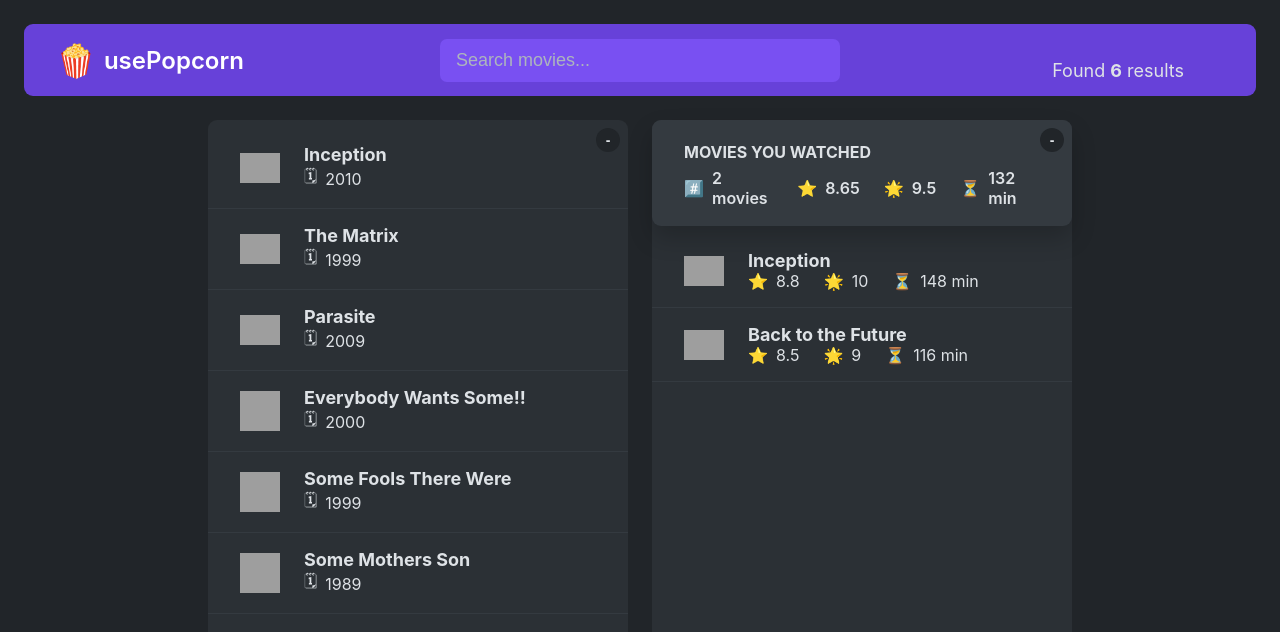
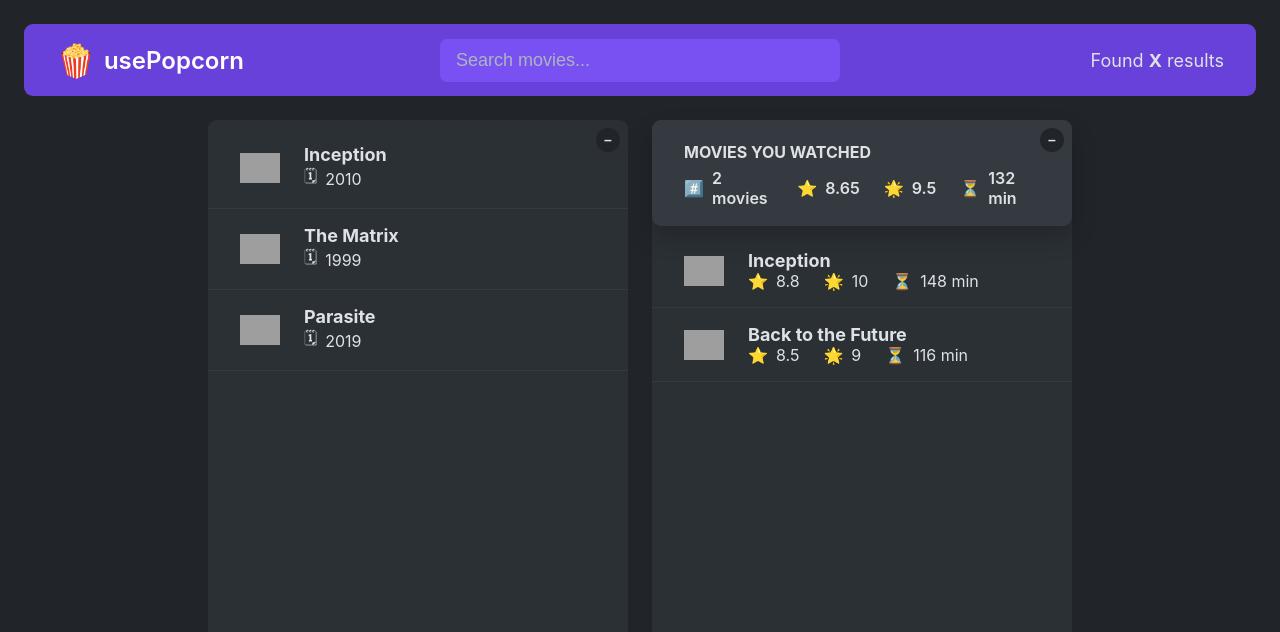
Before and after one commit to thanhminhspk05/usepopcorn, a React (Create React App) app: page / in a window 1280 px wide. Shown: the top 632 px of the page. Built offline with nearby package versions, Linux system fonts and the light colour scheme; grey boxes are pictures that could not be loaded.

Commit message:
lesson 108

```diff
--- a/src/App.js
+++ b/src/App.js
@@ -1,6 +1,4 @@
 import { useState } from 'react';
-import Main from './components/Main';
-import Navbar from './components/Navbar';
 
 const tempMovieData = [
   {
@@ -19,45 +17,230 @@ const tempMovieData = [
   {
     imdbID: 'tt6751668',
     Title: 'Parasite',
-    Year: '2009',
+    Year: '2019',
     Poster:
       'https://m.media-amazon.com/images/M/MV5BYWZjMjk3ZTItODQ2ZC00NTY5LWE0ZDYtZTI3MjcwN2Q5NTVkXkEyXkFqcGdeQXVyODk4OTc3MTY@._V1_SX300.jpg',
   },
+];
+
+const tempWatchedData = [
   {
-    imdbID: 'tt1375123',
-    Title: 'Everybody Wants Some!!',
-    Year: '2000',
-    Poster: 'https://i.pravatar.cc/720',
+    imdbID: 'tt1375666',
+    Title: 'Inception',
+    Year: '2010',
+    Poster: 'https://m.media-amazon.com/images/M/MV5BMjAxMzY3NjcxNF5BMl5BanBnXkFtZTcwNTI5OTM0Mw@@._V1_SX300.jpg',
+    runtime: 148,
+    imdbRating: 8.8,
+    userRating: 10,
   },
   {
-    imdbID: 'tt0133456',
-    Title: 'Some Fools There Were',
-    Year: '1999',
-    Poster: 'https://i.pravatar.cc/480',
-  },
-  {
-    imdbID: 'tt6751789',
-    Title: 'Some Mothers Son',
-    Year: '1989',
-    Poster: 'https://i.pravatar.cc/1000',
+    imdbID: 'tt0088763',
+    Title: 'Back to the Future',
+    Year: '1985',
+    Poster:
+      'https://m.media-amazon.com/images/M/MV5BZmU0M2Y1OGUtZjIxNi00ZjBkLTg1MjgtOWIyNThiZWIwYjRiXkEyXkFqcGdeQXVyMTQxNzMzNDI@._V1_SX300.jpg',
+    runtime: 116,
+    imdbRating: 8.5,
+    userRating: 9,
   },
 ];
 
+const average = (arr) => arr.reduce((acc, cur, i, arr) => acc + cur / arr.length, 0);
+
 export default function App() {
-  const [query, setQuery] = useState('');
-  let movies = tempMovieData; // call api
-  movies = query ? movies.filter((movie) => movie.Title.toLowerCase().includes(query.toLowerCase())) : movies;
   return (
     <>
-      <Navbar
-        query={query}
-        movies={movies}
-        setQuery={setQuery}
-      />
-      <Main
-        query={query}
-        movies={movies}
-      />
+      <Navbar />
+      <Main />
     </>
   );
 }
+
+const Navbar = () => {
+  return (
+    <nav className="nav-bar">
+      <Logo />
+      <Search />
+      <NumResults />
+    </nav>
+  );
+};
+
+const Logo = () => {
+  return (
+    <div className="logo">
+      <span role="img">🍿</span>
+      <h1>usePopcorn</h1>
+    </div>
+  );
+};
+
+const NumResults = () => {
+  return (
+    <p className="num-results">
+      Found <strong>X</strong> results
+    </p>
+  );
+};
+
+const Search = () => {
+  const [query, setQuery] = useState('');
+  return (
+    <input
+      className="search"
+      type="text"
+      placeholder="Search movies..."
+      value={query}
+      onChange={(e) => setQuery(e.target.value)}
+    />
+  );
+};
+
+const Main = () => {
+  const [movies, setMovies] = useState(tempMovieData);
+
+  return (
+    <main className="main">
+      <ListBox />
+      <WatchedBox />
+    </main>
+  );
+};
+
+const ListBox = () => {
+  const [isOpen1, setIsOpen1] = useState(true);
+
+  return (
+    <div className="box">
+      <button
+        className="btn-toggle"
+        onClick={() => setIsOpen1((open) => !open)}
+      >
+        {isOpen1 ? '–' : '+'}
+      </button>
+      {isOpen1 && <MovieList />}
+    </div>
+  );
+};
+
+const MovieList = () => {
+  const [movies, setMovies] = useState(tempMovieData);
+  return (
+    <ul className="list">
+      {movies?.map((movie) => (
+        <Movie
+          key={movie.imdbID}
+          movie={movie}
+        />
+      ))}
+    </ul>
+  );
+};
+
+const Movie = ({ movie }) => {
+  return (
+    <li>
+      <img
+        src={movie.Poster}
+        alt={`${movie.Title} poster`}
+      />
+      <h3>{movie.Title}</h3>
+      <div>
+        <p>
+          <span>🗓</span>
+          <span>{movie.Year}</span>
+        </p>
+      </div>
+    </li>
+  );
+};
+
+const WatchedBox = () => {
+  const [watched, setWatched] = useState(tempWatchedData);
+  const [isOpen2, setIsOpen2] = useState(true);
+
+  return (
+    <div className="box">
+      <button
+        className="btn-toggle"
+        onClick={() => setIsOpen2((open) => !open)}
+      >
+        {isOpen2 ? '–' : '+'}
+      </button>
+      {isOpen2 && (
+        <>
+          <WatchedSummary watched={watched} />
+          <WatchedMoviesList watched={watched} />
+        </>
+      )}
+    </div>
+  );
+};
+
+const WatchedSummary = ({ watched }) => {
+  const avgImdbRating = average(watched.map((movie) => movie.imdbRating));
+  const avgUserRating = average(watched.map((movie) => movie.userRating));
+  const avgRuntime = average(watched.map((movie) => movie.runtime));
+  return (
+    <div className="summary">
+      <h2>Movies you watched</h2>
+      <div>
+        <p>
+          <span>#️⃣</span>
+          <span>{watched.length} movies</span>
+        </p>
+        <p>
+          <span>⭐️</span>
+          <span>{avgImdbRating}</span>
+        </p>
+        <p>
+          <span>🌟</span>
+          <span>{avgUserRating}</span>
+        </p>
+        <p>
+          <span>⏳</span>
+          <span>{avgRuntime} min</span>
+        </p>
+      </div>
+    </div>
+  );
+};
+
+const WatchedMoviesList = ({ watched }) => {
+  return (
+    <ul className="list">
+      {watched.map((movie) => (
+        <WatchedMovie
+          key={movie.imdbID}
+          movie={movie}
+        />
+      ))}
+    </ul>
+  );
+};
+
+const WatchedMovie = ({ movie }) => {
+  return (
+    <li>
+      <img
+        src={movie.Poster}
+        alt={`${movie.Title} poster`}
+      />
+      <h3>{movie.Title}</h3>
+      <div>
+        <p>
+          <span>⭐️</span>
+          <span>{movie.imdbRating}</span>
+        </p>
+        <p>
+          <span>🌟</span>
+          <span>{movie.userRating}</span>
+        </p>
+        <p>
+          <span>⏳</span>
+          <span>{movie.runtime} min</span>
+        </p>
+      </div>
+    </li>
+  );
+};
--- a/src/components/Main.jsx
+++ /dev/null
@@ -1,45 +0,0 @@
-import React, { useState } from 'react';
-import Box from './MovieBox';
-import MovieList from './MovieList';
-import Summary from './Summary';
-import WatchedMovieList from './WatchedBox';
-
-const tempWatchedData = [
-  {
-    imdbID: 'tt1375666',
-    Title: 'Inception',
-    Year: '2010',
-    Poster: 'https://m.media-amazon.com/images/M/MV5BMjAxMzY3NjcxNF5BMl5BanBnXkFtZTcwNTI5OTM0Mw@@._V1_SX300.jpg',
-    runtime: 148,
-    imdbRating: 8.8,
-    userRating: 10,
-  },
-  {
-    imdbID: 'tt0088763',
-    Title: 'Back to the Future',
-    Year: '1985',
-    Poster:
-      'https://m.media-amazon.com/images/M/MV5BZmU0M2Y1OGUtZjIxNi00ZjBkLTg1MjgtOWIyNThiZWIwYjRiXkEyXkFqcGdeQXVyMTQxNzMzNDI@._V1_SX300.jpg',
-    runtime: 116,
-    imdbRating: 8.5,
-    userRating: 9,
-  },
-];
-
-function Main({ query, movies }) {
-  const [watched, setWatched] = useState(tempWatchedData);
-
-  return (
-    <main className="main">
-      <Box>
-        <MovieList movies={movies} />
-      </Box>
-      <Box>
-        <Summary watched={watched} />
-        <WatchedMovieList watched={watched} />
-      </Box>
-    </main>
-  );
-}
-
-export default Main;
--- a/src/components/Movie.jsx
+++ /dev/null
@@ -1,21 +0,0 @@
-import React from 'react';
-
-function Movie({ movie }) {
-  return (
-    <li>
-      <img
-        src={movie.Poster}
-        alt={`${movie.Title} poster`}
-      />
-      <h3>{movie.Title}</h3>
-      <div>
-        <p>
-          <span>🗓</span>
-          <span>{movie.Year}</span>
-        </p>
-      </div>
-    </li>
-  );
-}
-
-export default Movie;
--- a/src/components/MovieBox.jsx
+++ /dev/null
@@ -1,18 +0,0 @@
-import React, { useState } from 'react';
-
-function Box({ children }) {
-  const [isOpen, setIsOpen] = useState(true);
-  return (
-    <div className="box">
-      <button
-        className="btn-toggle"
-        onClick={() => setIsOpen((open) => !open)}
-      >
-        {isOpen ? '-' : '+'}
-      </button>
-      {isOpen && children}
-    </div>
-  );
-}
-
-export default Box;
--- a/src/components/MovieList.jsx
+++ /dev/null
@@ -1,17 +0,0 @@
-import React from 'react';
-import Movie from './Movie';
-
-function MovieList({ movies }) {
-  return (
-    <ul className="list">
-      {movies?.map((movie) => (
-        <Movie
-          movie={movie}
-          key={movie.imdbID}
-        />
-      ))}
-    </ul>
-  );
-}
-
-export default MovieList;
--- a/src/components/Navbar.jsx
+++ /dev/null
@@ -1,24 +0,0 @@
-import React from 'react';
-
-function Navbar({ query, movies, setQuery }) {
-  return (
-    <nav className="nav-bar">
-      <div className="logo">
-        <span role="img">🍿</span>
-        <h1>usePopcorn</h1>
-      </div>
-      <input
-        className="search"
-        type="text"
-        placeholder="Search movies..."
-        value={query}
-        onChange={(e) => setQuery(e.target.value)}
-      />
-      <p className="num-results">
-        Found <strong>{movies.length}</strong> results
-      </p>
-    </nav>
-  );
-}
-
-export default Navbar;
--- a/src/components/Summary.jsx
+++ /dev/null
@@ -1,35 +0,0 @@
-import React from 'react';
-
-function Summary({ watched }) {
-  const average = (arr) => arr.reduce((acc, cur) => acc + cur, 0) / arr.length;
-
-  const avgImdbRating = average(watched.map((movie) => movie.imdbRating));
-  const avgUserRating = average(watched.map((movie) => movie.userRating));
-  const avgRuntime = average(watched.map((movie) => movie.runtime));
-
-  return (
-    <div className="summary">
-      <h2>Movies you watched</h2>
-      <div>
-        <p>
-          <span>#️⃣</span>
-          <span>{watched.length} movies</span>
-        </p>
-        <p>
-          <span>⭐️</span>
-          <span>{avgImdbRating}</span>
-        </p>
-        <p>
-          <span>🌟</span>
-          <span>{avgUserRating}</span>
-        </p>
-        <p>
-          <span>⏳</span>
-          <span>{avgRuntime} min</span>
-        </p>
-      </div>
-    </div>
-  );
-}
-
-export default Summary;
--- a/src/components/WatchedBox.jsx
+++ /dev/null
@@ -1,17 +0,0 @@
-import React from 'react';
-import WatchedMovie from './WatchedMovie';
-
-function WatchedMovieList({ watched }) {
-  return (
-    <ul className="list">
-      {watched.map((movie) => (
-        <WatchedMovie
-          movie={movie}
-          key={movie.imdbID}
-        />
-      ))}
-    </ul>
-  );
-}
-
-export default WatchedMovieList;
--- a/src/components/WatchedMovie.jsx
+++ /dev/null
@@ -1,29 +0,0 @@
-import React from 'react';
-
-function WatchedMovie({ movie }) {
-  return (
-    <li>
-      <img
-        src={movie.Poster}
-        alt={`${movie.Title} poster`}
-      />
-      <h3>{movie.Title}</h3>
-      <div>
-        <p>
-          <span>⭐️</span>
-          <span>{movie.imdbRating}</span>
-        </p>
-        <p>
-          <span>🌟</span>
-          <span>{movie.userRating}</span>
-        </p>
-        <p>
-          <span>⏳</span>
-          <span>{movie.runtime} min</span>
-        </p>
-      </div>
-    </li>
-  );
-}
-
-export default WatchedMovie;
--- a/src/index.css
+++ b/src/index.css
@@ -117,7 +117,6 @@ body {
 .num-results {
   justify-self: end;
   font-size: 1.8rem;
-  padding: 20px 40px 0;
 }
 
 .btn-toggle {
--- a/src/index.js
+++ b/src/index.js
@@ -1,7 +1,7 @@
 import React from 'react';
 import ReactDOM from 'react-dom/client';
+import App from './App';
 import './index.css';
-import App from './App';
 
 const root = ReactDOM.createRoot(document.getElementById('root'));
 root.render(
```
Also changed, not shown: 1 other file (tests, documents, lock files or other folders).
